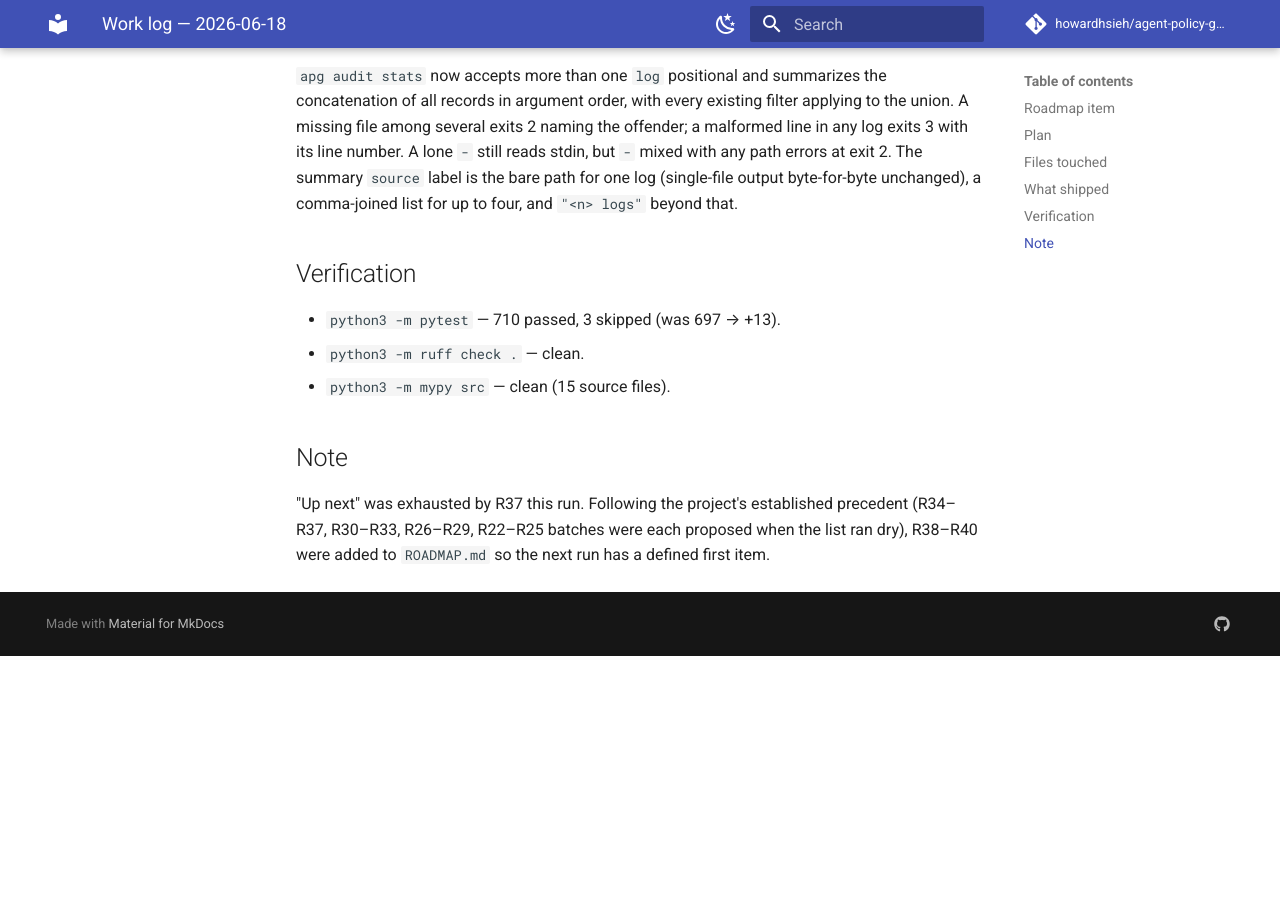
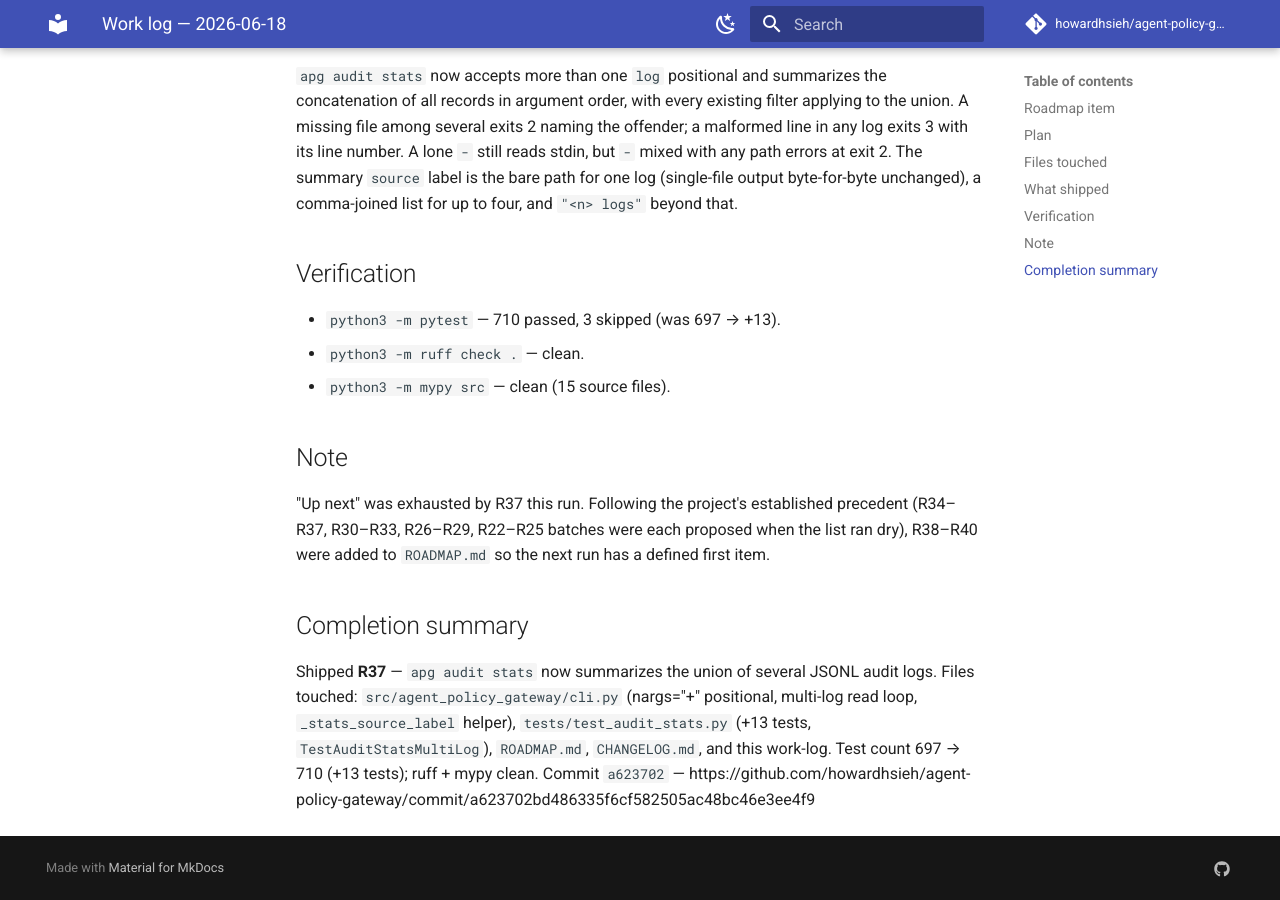
Before and after one commit to howardhsieh/agent-policy-gateway, an MkDocs documentation site: the page built from docs/work-log/2026-06-18.md, in a window 1280 px wide and 900 px high, scrolled down 972 px. Built offline with MkDocs 1.6.1 and Material for MkDocs 9.7.7, drawn with Linux system fonts in a browser that asks for light colours; comment, search, counter and statistics services are not loaded; before the commit the page ends 1628 px from its top, so only the background shows below that.

Commit message:
docs: record R37 commit hash and finalize 2026-06-18 work-log

```diff
--- a/docs/work-log/2026-06-18.md
+++ b/docs/work-log/2026-06-18.md
@@ -25,3 +25,6 @@
 
 ## Note
 "Up next" was exhausted by R37 this run. Following the project's established precedent (R34–R37, R30–R33, R26–R29, R22–R25 batches were each proposed when the list ran dry), R38–R40 were added to `ROADMAP.md` so the next run has a defined first item.
+
+## Completion summary
+Shipped **R37** — `apg audit stats` now summarizes the union of several JSONL audit logs. Files touched: `src/agent_policy_gateway/cli.py` (nargs="+" positional, multi-log read loop, `_stats_source_label` helper), `tests/test_audit_stats.py` (+13 tests, `TestAuditStatsMultiLog`), `ROADMAP.md`, `CHANGELOG.md`, and this work-log. Test count 697 → 710 (+13 tests); ruff + mypy clean. Commit `a623702` — https://github.com/howardhsieh/agent-policy-gateway/commit/a623702bd486335f6cf582505ac48bc46e3ee4f9
```
Also changed, not shown: ROADMAP.md (+1 -1 lines).
